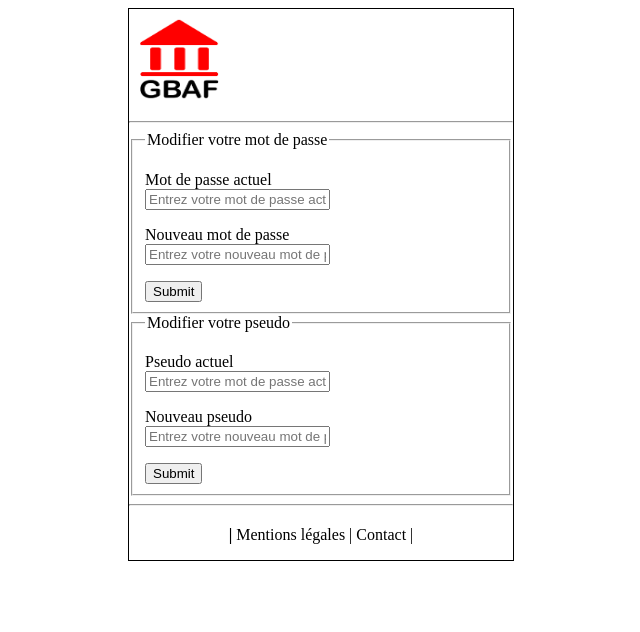
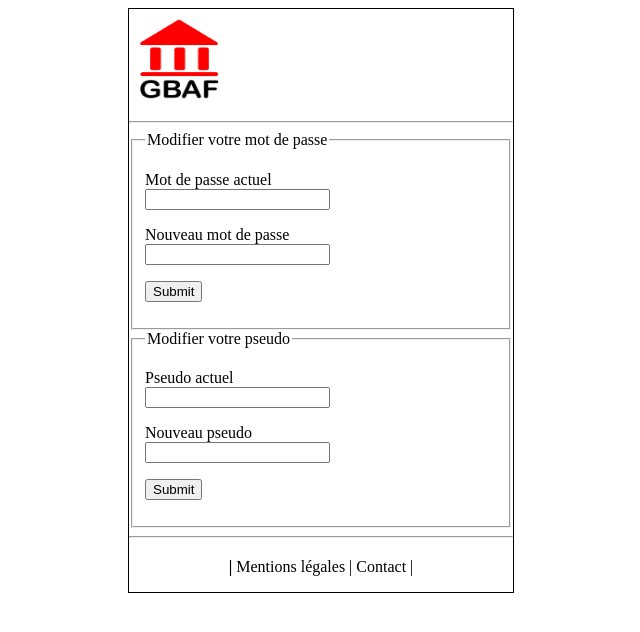
Before and after one commit to chhampyy/extranet, a PHP site: page /parametre.php in a window 1280 px wide. Shown: the top 632 px of the page, without its empty margins (319-959 px from the left). Run offline with PHP 8.4, Linux system fonts and the light colour scheme.

```diff
--- a/parametre.php
+++ b/parametre.php
@@ -3,7 +3,8 @@ require('db/bdd.php');
 require ('header.php');
 
 
-
+$error = Null;
+$succes = Null;
 if (!empty($_POST['password'])) {
 	$req = $bdd->prepare('SELECT username, password FROM account WHERE id_user = :id_user');
 	$req->execute(array('id_user' => $_SESSION['id_user']));
@@ -15,23 +16,25 @@ if (!empty($_POST['password'])) {
 	$password_correct = password_verify($old_pass, $resultat['password']);
 
 		if ($resultat['password'] != $password_correct) {
-			echo "Ce n'est pas votre mot de passe";
+			$error = "Ce n'est pas votre mot de passe";
 		}
 		else{
 			if (strlen($new_pass) <= 8) {
-				echo 'Mot de passe doit contenir 8 caractères';
+				$error = 'Mot de passe doit contenir 8 caractères';
 			}
 			else{
 				$req = $bdd->prepare('UPDATE account SET password = :password WHERE id_user = :id_user');
 				$req->execute(array(
 					'password' => $password_hash,
 					'id_user' => $_SESSION['id_user']));
-				echo 'Le mot de passe a bien été modifié';
+				$succes = 'Le mot de passe a bien été modifié';
 		}
 	}
 }
 
-
+$error_user = Null;
+$succes_user = Null;
+$error_user_pseudo = Null;
 if (!empty($_POST['username'])) {
 	$req = $bdd->prepare('SELECT username, password FROM account WHERE id_user = :id_user');
 	$req->execute(array('id_user' => $_SESSION['id_user']));
@@ -43,21 +46,21 @@ if (!empty($_POST['username'])) {
 	$user_exist = $user_exist->fetch();
 
 		if ($result['username'] != $old_username) {
-			echo "Ce n'est pas votre pseudo";
+			$error_user = "Ce n'est pas votre pseudo";
 		}
 		else{
 			if ($user_exist != Null) {
-				echo 'Le pseudo est déjà utilisé';
+				$error_user = 'Le pseudo est déjà utilisé';
 			}
 			elseif (empty($new_username)) {
-				echo 'Renseigne un pseudo coco';
+				$error_user = 'Renseignez votre nouveau pseudo';
 			}
 			else{
 				$req = $bdd->prepare('UPDATE account SET username = :username WHERE id_user = :id_user');
 				$req->execute(array(
 					'username' => $new_username,
 					'id_user' => $_SESSION['id_user']));
-				echo 'Le pseudo a bien été modifié';
+				$succes_user = 'Le pseudo a bien été modifié';
 		}
 	}
 }
@@ -79,20 +82,22 @@ if (!empty($_POST['username'])) {
 			<fieldset>
 				<legend>Modifier votre mot de passe</legend>
 						<p><label>Mot de passe actuel</label><br/>
-						<input type="texte" name="old_pass" placeholder="Entrez votre mot de passe actuel" /></p>
+						<input type="password" name="old_pass"  /></p>
 						<p><label>Nouveau mot de passe</label><br/>
-						<input type="password" name="new_pass" placeholder="Entrez votre nouveau mot de passe" /></p>
+						<input type="password" name="new_pass"  /></p>
 						<input type="submit" name="password">
+						<p><?= $error ?> <?= $succes ?></p>
 			</fieldset>
 		</form>
 		<form action="" method="POST">
 			<fieldset>
 				<legend>Modifier votre pseudo</legend>
 						<p><label>Pseudo actuel</label><br/>
-						<input type="texte" name="old_username" placeholder="Entrez votre mot de passe actuel" /></p>
+						<input type="text" name="old_username"  /></p>
 						<p><label>Nouveau pseudo</label><br/>
-						<input type="password" name="new_username" placeholder="Entrez votre nouveau mot de passe" /></p>
+						<input type="text" name="new_username"  /></p>
 						<input type="submit" name="username">
+						<p><?= $error_user ?> <?= $succes_user ?></p>
 			</fieldset>
 		</form>
 	<hr>
```
